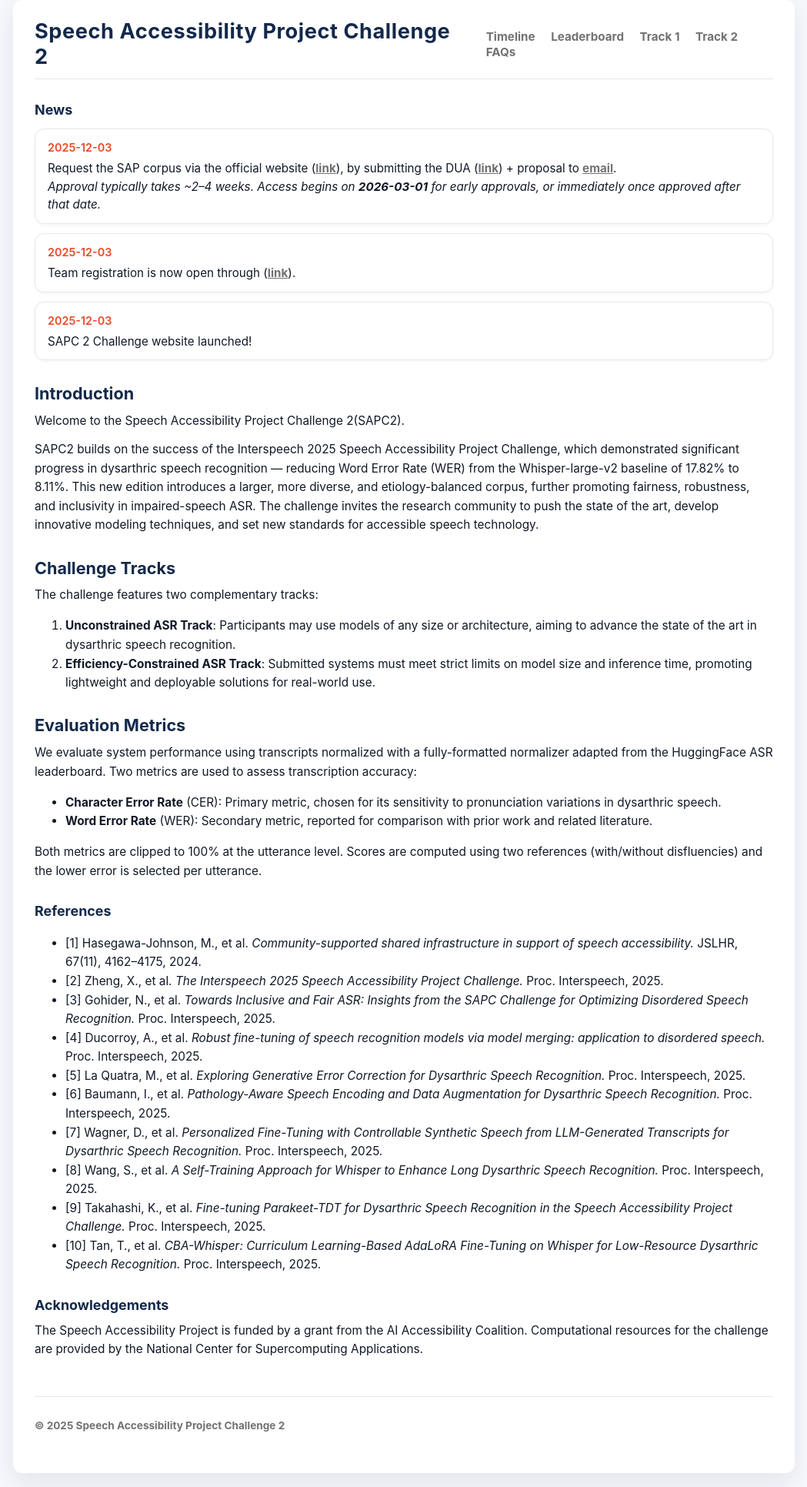
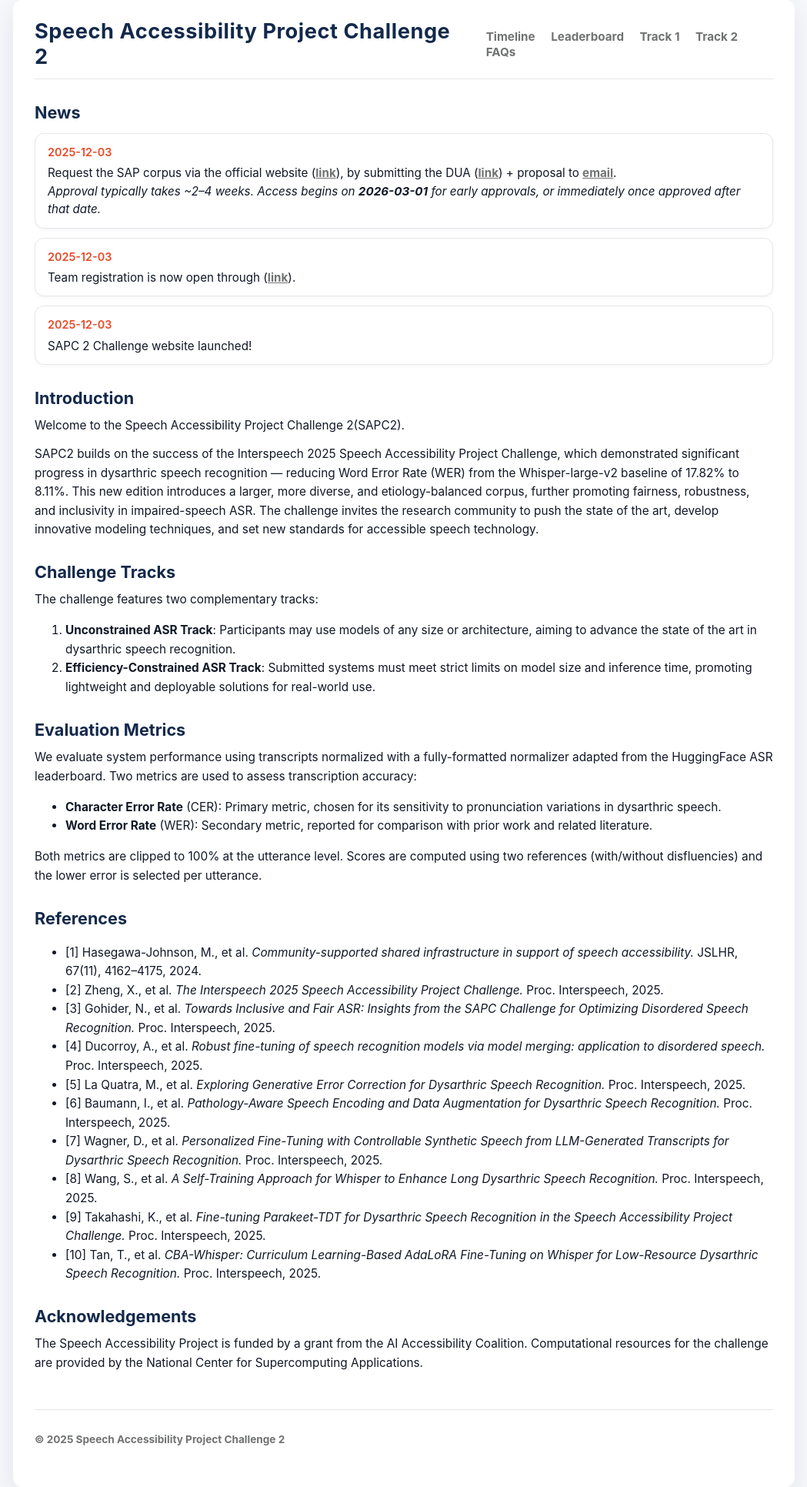
Before and after one commit to xiuwenz2/SAPC2-website, a Jekyll site: the page built from index.md, in a window 1280 px wide. Shown: the whole page at 77% size, without its empty margins (115-1164 px from the left). Built offline with Jekyll 4.4.1, drawn with Linux system fonts in a browser that asks for light colours.

Commit message:
Change section headers from H3 to H2

```diff
--- a/index.md
+++ b/index.md
@@ -12,7 +12,7 @@ hero_meta: >
   and what people get out of participating (e.g. leaderboard, paper track, prizes).
 ---
 
-### News
+## News
 
 <div class="news-list">
 
@@ -62,7 +62,7 @@ We evaluate system performance using transcripts normalized with a fully-formatt
 
 Both metrics are clipped to 100% at the utterance level. Scores are computed using two references (with/without disfluencies) and the lower error is selected per utterance.
 
-### References
+## References
 - [1] Hasegawa-Johnson, M., et al. *Community-supported shared infrastructure in support of speech accessibility.* JSLHR, 67(11), 4162–4175, 2024.
 - [2] Zheng, X., et al. *The Interspeech 2025 Speech Accessibility Project Challenge.* Proc. Interspeech, 2025.
 - [3] Gohider, N., et al. *Towards Inclusive and Fair ASR: Insights from the SAPC Challenge for Optimizing Disordered Speech Recognition.* Proc. Interspeech, 2025.
@@ -74,5 +74,5 @@ Both metrics are clipped to 100% at the utterance level. Scores are computed usi
 - [9] Takahashi, K., et al. *Fine-tuning Parakeet-TDT for Dysarthric Speech Recognition in the Speech Accessibility Project Challenge.* Proc. Interspeech, 2025.
 - [10] Tan, T., et al. *CBA-Whisper: Curriculum Learning-Based AdaLoRA Fine-Tuning on Whisper for Low-Resource Dysarthric Speech Recognition.* Proc. Interspeech, 2025.
 
-### <a id="call"></a>Acknowledgements
+## <a id="call"></a>Acknowledgements
 The Speech Accessibility Project is funded by a grant from the AI Accessibility Coalition. Computational resources for the challenge are provided by the National Center for Supercomputing Applications.
```
